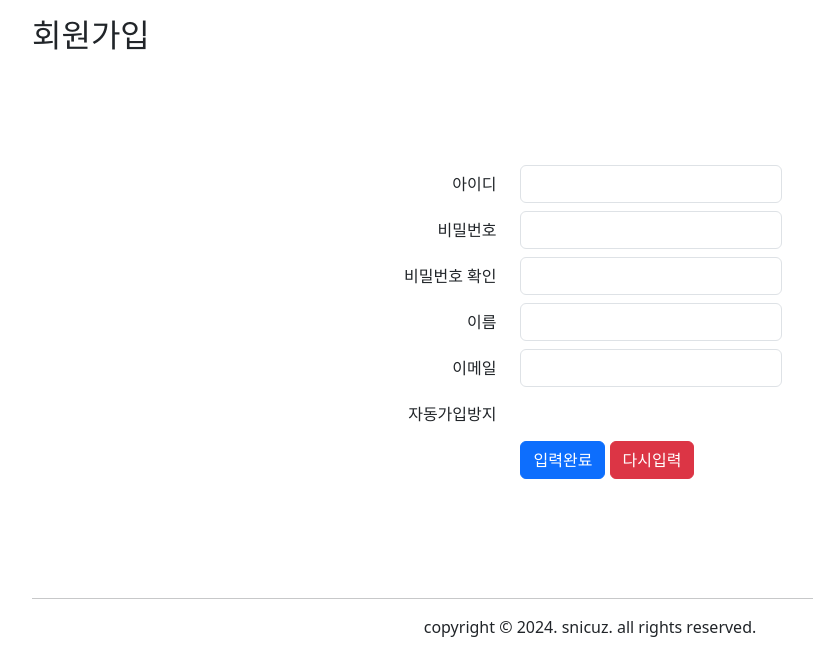
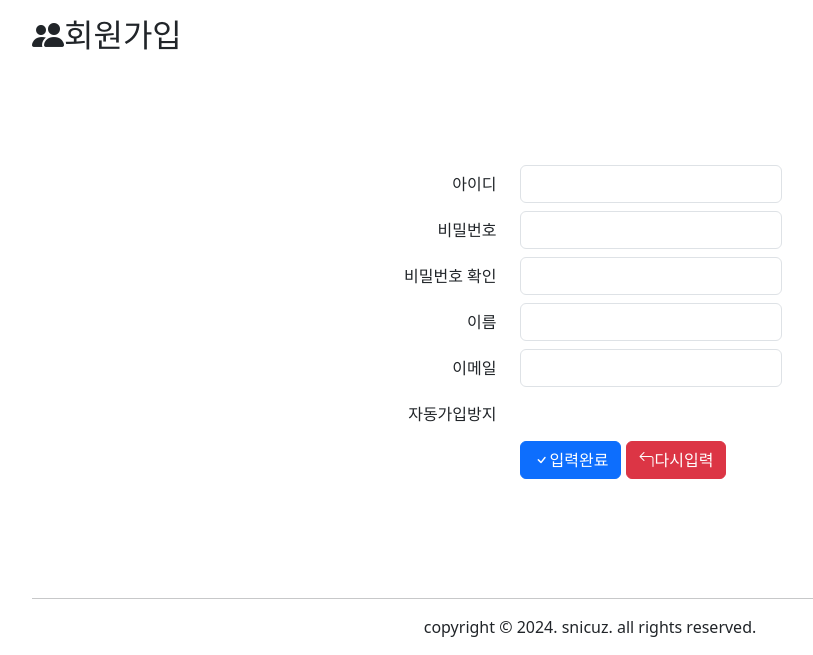
Before and after one commit to pq100/semiprojectv1b, a FastAPI app: page /member/join in a window 1280 px wide. Shown: the part 145-800 px from the top of the page, without its empty margins (50-863 px from the left). Run offline with FastAPI, Linux system fonts and the light colour scheme; some libraries are stand-ins or nearby versions.

Commit message:
부트스트랩 아이콘 추가

```diff
--- a/views/templates/include/base.html
+++ b/views/templates/include/base.html
@@ -4,6 +4,7 @@
     <meta charset="UTF-8">
     <title>{% block title %} {% endblock %}</title>
     <link rel="stylesheet" href="/static/css/bs5/bootstrap.min.css">
+    <link rel="stylesheet" href="https://cdn.jsdelivr.net/npm/bootstrap-icons@1.11.3/font/bootstrap-icons.min.css">
     <link rel="stylesheet" href="/static/css/project.css">
     {% block style %} {% endblock %}
 </head>
--- a/views/templates/member/join.html
+++ b/views/templates/member/join.html
@@ -9,7 +9,7 @@
             async defer></script>
     <script type="text/javascript">
         var onloadCallback = () => {
-            grecaptcha.render('captcha', { 'sitekey' : '' });
+            grecaptcha.render('captcha', { 'sitekey' : '6LeOoCsqAAAAABOrqMk2oQDow9VGVB78rFd_d8TZ' });
         };
 </script>
 
@@ -17,13 +17,14 @@
 
 {% block main %}
 <main>
-    <h2>회원가입</h2>
+    <h2><i class="bi bi-people-fill"></i>회원가입</h2>
     <div class="d-flex justify-content-center align-items-center" style="height: 65vh">
         <form name="joinfrm" method="post" class="col-5">
             <div class="row my-2"><label for="userid" class="col-form-label col-4 text-end">아이디</label>
                 <div class="col-7">
                     <input type="text" name="userid" id="userid"
-                           minlength="6" maxlength="18" required class="form-control"></div></div>
+                           minlength
+                                   ="6" maxlength="18" required class="form-control"></div></div>
             <div class="row my-2"><label for="passwd" class="col-form-label col-4 text-end">비밀번호</label>
                 <div class="col-7">
                     <input type="text" name="passwd" id="passwd"
@@ -46,8 +47,8 @@
 
 
                 <div class="col-7">
-                    <button type="button" id="joinbtn" class="btn btn-primary">입력완료</button>
-                    <button type="reset" id="rstbtn" class="btn btn-danger">다시입력</button></div></div>
+                    <button type="button" id="joinbtn" class="btn btn-primary"><i class="bi bi-check"></i>입력완료</button>
+                    <button type="reset" id="rstbtn" class="btn btn-danger"><i class="bi bi-arrow-90deg-left"></i>다시입력</button></div></div>
         </form>
     </div>
 </main>
```
